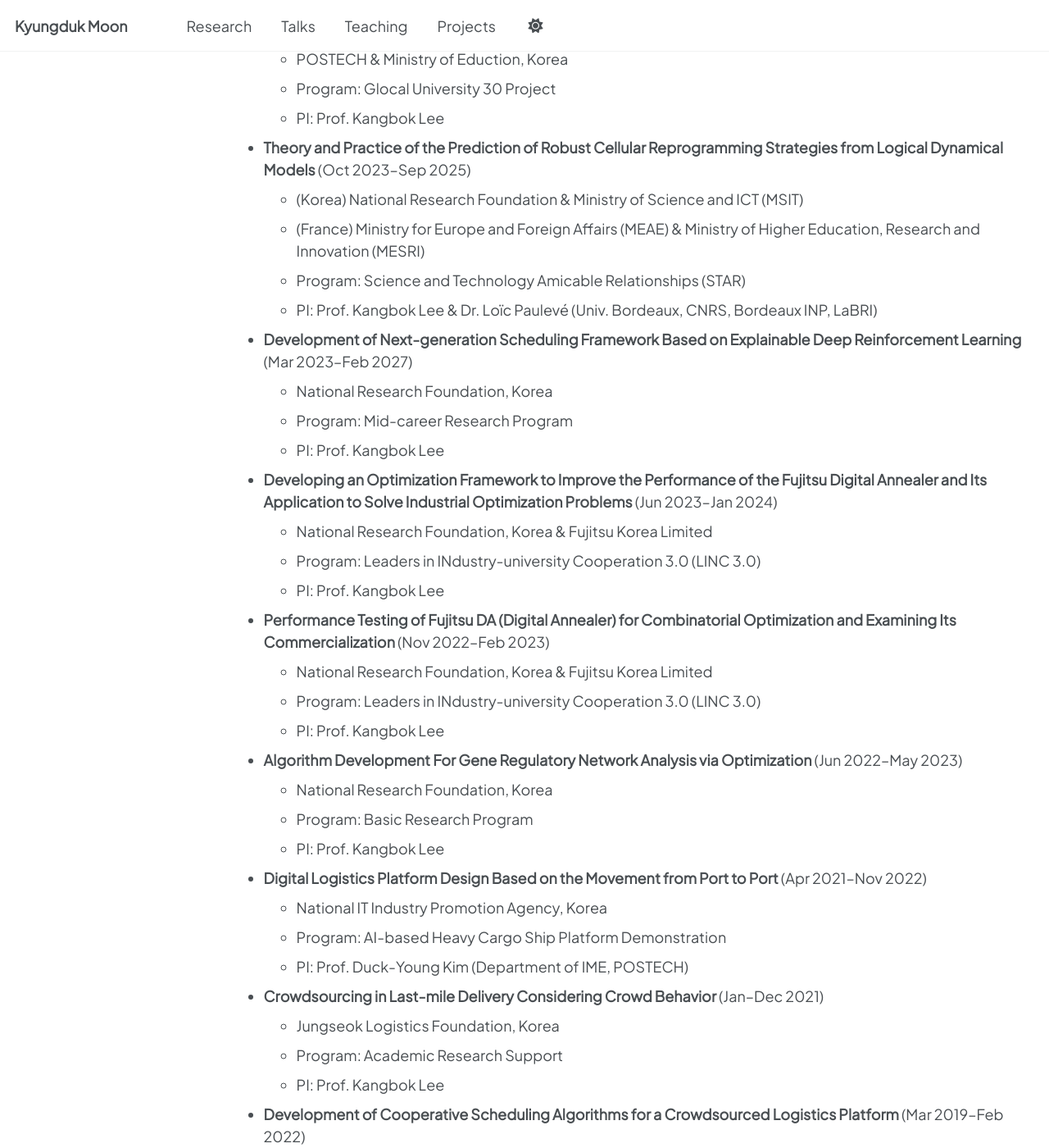
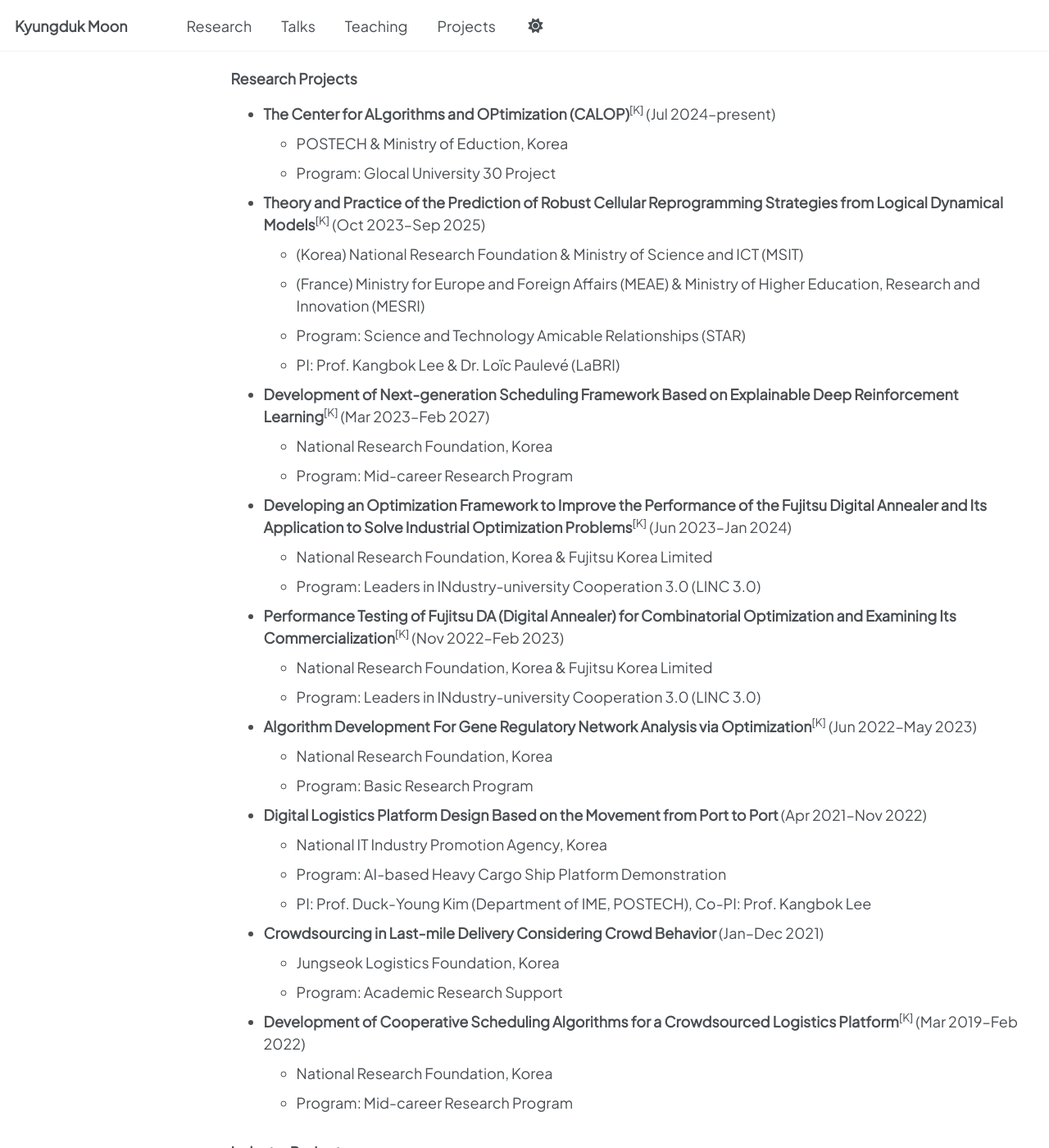
Before and after one commit to kalebmoon07/kalebmoon07.github.io, a Jekyll site: the page built from _pages/projects.md, in a window 1280 px wide and 1400 px high, scrolled down 195 px. Shown: the whole window at 82% size. Built offline with Jekyll 4.4.1, drawn with Linux system fonts in a browser that asks for light colours; a script that is not in the unit is left out; some of the changed text lies outside the part shown.

Commit message:
Simplified notes for PIs in Projects

```diff
--- a/_pages/projects.md
+++ b/_pages/projects.md
@@ -5,57 +5,51 @@ permalink: /projects/
 author_profile: false
 ---
 
-## Research Projects (as a student)
+## As a student at POSTECH
 
-* **The Center for ALgorithms and OPtimization (CALOP)** (Jul 2024–present)
+(\[K\]: PI = Prof. Kangbok Lee)
+
+### Research Projects
+
+* **The Center for ALgorithms and OPtimization (CALOP)**<sup>\[K\]</sup> (Jul 2024–present)
   * POSTECH & Ministry of Eduction, Korea
   * Program: Glocal University 30 Project
-  * PI: Prof. Kangbok Lee
-* **Theory and Practice of the Prediction of Robust Cellular Reprogramming Strategies from Logical Dynamical Models** (Oct 2023–Sep 2025)
+* **Theory and Practice of the Prediction of Robust Cellular Reprogramming Strategies from Logical Dynamical Models**<sup>\[K\]</sup> (Oct 2023–Sep 2025)
   * (Korea) National Research Foundation & Ministry of Science and ICT (MSIT)
   * (France) Ministry for Europe and Foreign Affairs (MEAE) & Ministry of Higher Education, Research and Innovation (MESRI)
   * Program: Science and Technology Amicable Relationships (STAR)
-  * PI: Prof. Kangbok Lee & Dr. Loïc Paulevé (Univ. Bordeaux, CNRS, Bordeaux INP, LaBRI)
-* **Development of Next-generation Scheduling Framework Based on Explainable Deep Reinforcement Learning** (Mar 2023–Feb 2027)
+  * PI: Prof. Kangbok Lee & Dr. Loïc Paulevé (LaBRI)
+* **Development of Next-generation Scheduling Framework Based on Explainable Deep Reinforcement Learning**<sup>\[K\]</sup> (Mar 2023–Feb 2027)
   * National Research Foundation, Korea
   * Program: Mid-career Research Program
-  * PI: Prof. Kangbok Lee
-* **Developing an Optimization Framework to Improve the Performance of the Fujitsu Digital Annealer and Its Application to Solve Industrial Optimization Problems** (Jun 2023–Jan 2024)
+* **Developing an Optimization Framework to Improve the Performance of the Fujitsu Digital Annealer and Its Application to Solve Industrial Optimization Problems**<sup>\[K\]</sup> (Jun 2023–Jan 2024)
   * National Research Foundation, Korea & Fujitsu Korea Limited
   * Program: Leaders in INdustry-university Cooperation 3.0 (LINC 3.0)
-  * PI: Prof. Kangbok Lee
-* **Performance Testing of Fujitsu DA (Digital Annealer) for Combinatorial Optimization and Examining Its Commercialization** (Nov 2022–Feb 2023)
+* **Performance Testing of Fujitsu DA (Digital Annealer) for Combinatorial Optimization and Examining Its Commercialization**<sup>\[K\]</sup> (Nov 2022–Feb 2023)
   * National Research Foundation, Korea & Fujitsu Korea Limited
   * Program: Leaders in INdustry-university Cooperation 3.0 (LINC 3.0)
-  * PI: Prof. Kangbok Lee
-* **Algorithm Development For Gene Regulatory Network Analysis via Optimization** (Jun 2022–May 2023)
+* **Algorithm Development For Gene Regulatory Network Analysis via Optimization**<sup>\[K\]</sup> (Jun 2022–May 2023)
   * National Research Foundation, Korea
   * Program: Basic Research Program
-  * PI: Prof. Kangbok Lee
 * **Digital Logistics Platform Design Based on the Movement from Port to Port** (Apr 2021–Nov 2022)
   * National IT Industry Promotion Agency, Korea
   * Program: AI-based Heavy Cargo Ship Platform Demonstration
-  * PI: Prof. Duck-Young Kim (Department of IME, POSTECH)
+  * PI: Prof. Duck-Young Kim (Department of IME, POSTECH), Co-PI: Prof. Kangbok Lee
 * **Crowdsourcing in Last-mile Delivery Considering Crowd Behavior** (Jan–Dec 2021)
   * Jungseok Logistics Foundation, Korea
   * Program: Academic Research Support
-  * PI: Prof. Kangbok Lee
-* **Development of Cooperative Scheduling Algorithms for a Crowdsourced Logistics Platform** (Mar 2019–Feb 2022)
+* **Development of Cooperative Scheduling Algorithms for a Crowdsourced Logistics Platform**<sup>\[K\]</sup> (Mar 2019–Feb 2022)
   * National Research Foundation, Korea
   * Program: Mid-career Research Program
-  * PI: Prof. Kangbok Lee
 
-## Industry Projects (as a student)
+### Industry Projects
 
-* **POSCO Marketing Metaverse Ch/Cast Batching Optimization (Detailed Design)** (Apr 2024–present)
+* **POSCO Marketing Metaverse Ch/Cast Batching Optimization (Detailed Design)**<sup>\[K\]</sup> (Apr 2024–present)
   * POSCO DX, Korea
   * Program: General R&D Project
-  * PI: Prof. Kangbok Lee
-* **Production Operations Optimization Solution Development** (Jun–Nov 2020)
+* **Production Operations Optimization Solution Development**<sup>\[K\]</sup> (Jun–Nov 2020)
   * LG Electronics, Korea
   * Program: General R&D Project
-  * PI: Prof. Kangbok Lee
-* **Steelmaking Scheduling Considering Secondary Refinement Process** (Mar 2019–Feb 2020)
+* **Steelmaking Scheduling Considering Secondary Refinement Process**<sup>\[K\]</sup> (Mar 2019–Feb 2020)
   * POSCO, Korea
   * Program: Joint Research on Smart Solution (JRSS)
-  * PI: Prof. Kangbok Lee
```
